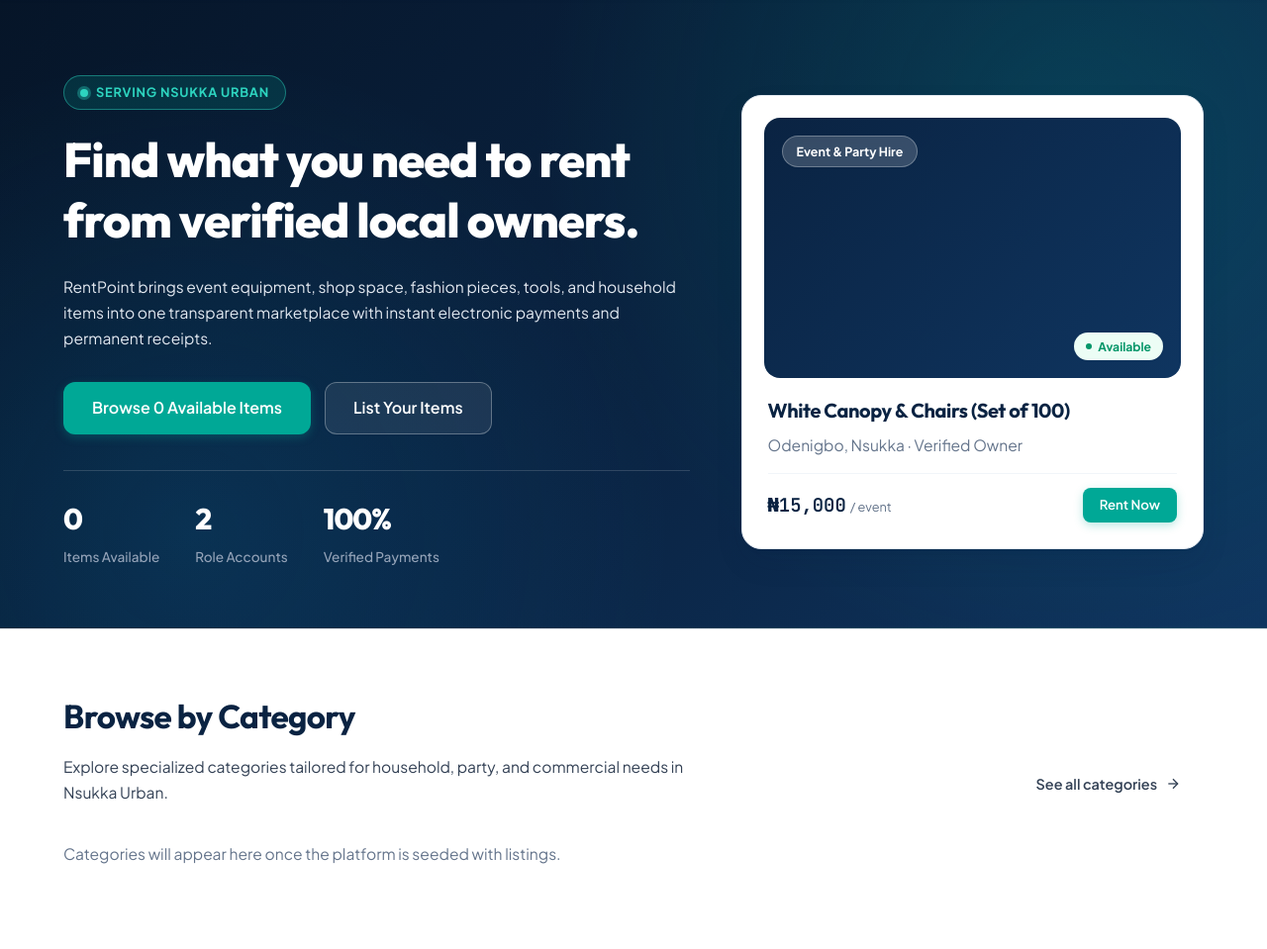
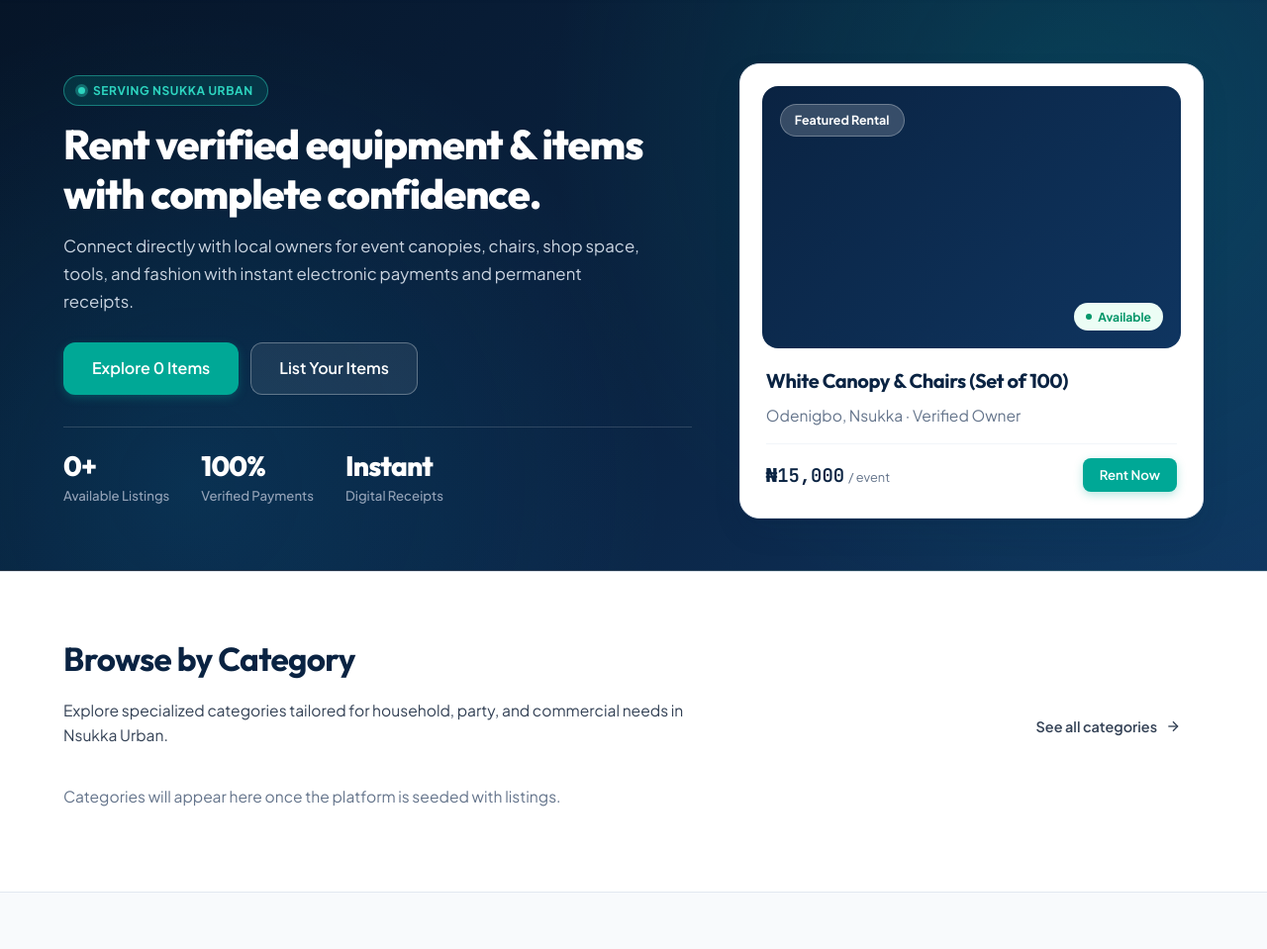
Before and after one commit to odibest7/rentpoint, a Django app: page / in a window 1280 px wide. Shown: the part 73-1032 px from the top of the page at 99% size. Run offline with Django 5.2, Linux system fonts and the light colour scheme; data that the repository does not hold is empty.

Commit message:
feat(ui): optimize hero text hierarchy, concise copy, and centered layout structure

```diff
--- a/core/templates/core/home.html
+++ b/core/templates/core/home.html
@@ -8,14 +8,13 @@
       <span class="eyebrow">
         <span class="eyebrow-dot"></span> Serving {{ PLATFORM_SERVICE_AREA }}
       </span>
-      <h1>Find what you need to rent from verified local owners.</h1>
+      <h1>Rent verified equipment &amp; items with complete confidence.</h1>
       <p class="hero-lead">
-        RentPoint brings event equipment, shop space, fashion pieces, tools, and household
-        items into one transparent marketplace with instant electronic payments and permanent receipts.
+        Connect directly with local owners for event canopies, chairs, shop space, tools, and fashion with instant electronic payments and permanent receipts.
       </p>
       <div class="hero-actions">
         <a href="{% url 'listings:item_list' %}" class="btn btn-primary btn-lg">
-          Browse {{ item_count }} Available Items
+          Explore {{ item_count }} Items
         </a>
         <a href="{% url 'accounts:signup_item_owner' %}" class="btn btn-outline btn-lg">
           List Your Items
@@ -23,16 +22,16 @@
       </div>
       <div class="hero-stats">
         <div class="hero-stat">
-          <strong>{{ item_count }}</strong>
-          <span>Items Available</span>
-        </div>
-        <div class="hero-stat">
-          <strong>2</strong>
-          <span>Role Accounts</span>
+          <strong>{{ item_count }}+</strong>
+          <span>Available Listings</span>
         </div>
         <div class="hero-stat">
           <strong>100%</strong>
           <span>Verified Payments</span>
+        </div>
+        <div class="hero-stat">
+          <strong>Instant</strong>
+          <span>Digital Receipts</span>
         </div>
       </div>
     </div>
@@ -40,11 +39,11 @@
     <div class="hero-showcase-wrapper">
       <div class="hero-showcase">
         <div class="hero-showcase-media">
-          <span class="hero-showcase-tag">Event &amp; Party Hire</span>
+          <span class="hero-showcase-tag">Featured Rental</span>
           <span class="badge badge-success hero-showcase-status"><span class="badge-dot"></span>Available</span>
         </div>
         <div class="hero-showcase-body">
-          <h3 class="mt-0">White Canopy &amp; Chairs (Set of 100)</h3>
+          <h3 class="mt-0" style="color:var(--color-primary-navy);">White Canopy &amp; Chairs (Set of 100)</h3>
           <p class="subtle">Odenigbo, Nsukka &middot; Verified Owner</p>
           <div class="item-card-footer">
             <div class="item-card-price">
--- a/listings/templates/listings/item_list.html
+++ b/listings/templates/listings/item_list.html
@@ -3,8 +3,8 @@
 {% block content %}
 <div class="page-header">
   <div class="container">
-    <span class="eyebrow">Catalogue</span>
-    <h1>Rentable items and property in {{ PLATFORM_SERVICE_AREA }}</h1>
+    <span class="eyebrow">Rental Catalogue</span>
+    <h1 class="mt-0">Rentable Items &amp; Property in {{ PLATFORM_SERVICE_AREA }}</h1>
     <p class="hero-lead mt-0">Filter by category, location, or price to find exactly what you need.</p>
   </div>
 </div>
--- a/static/css/main.css
+++ b/static/css/main.css
@@ -427,7 +427,7 @@
 
 /* ---------- Hero Section (Deep Navy Distinct Hero Design) ---------- */
 .hero {
-  padding: 76px 0 60px;
+  padding: 64px 0 52px;
   background:
     radial-gradient(circle at 85% 20%, rgba(0, 168, 150, 0.20) 0%, transparent 45%),
     radial-gradient(circle at 15% 85%, rgba(14, 165, 233, 0.14) 0%, transparent 40%),
@@ -441,37 +441,46 @@
 .hero-grid {
   display: grid;
   grid-template-columns: 1.15fr 0.85fr;
-  gap: 52px;
+  gap: 48px;
   align-items: center;
 }
 
 .hero h1 {
   color: #FFFFFF;
+  font-size: clamp(1.9rem, 1.4rem + 1.5vw, 2.65rem);
+  font-weight: 800;
+  line-height: 1.2;
+  letter-spacing: -0.025em;
+  margin-bottom: 14px;
 }
 
 .hero .hero-lead {
-  color: #E2E8F0;
+  font-size: 1.05rem;
+  line-height: 1.65;
+  color: #CBD5E1;
+  max-width: 48ch;
+  margin-bottom: 0;
 }
 
 .eyebrow {
   display: inline-flex;
   align-items: center;
   gap: 8px;
-  font-size: 0.8rem;
+  font-size: 0.75rem;
   font-weight: 700;
-  letter-spacing: 0.06em;
+  letter-spacing: 0.05em;
   text-transform: uppercase;
   color: #2DD4BF;
   background: rgba(0, 168, 150, 0.18);
   border: 1px solid rgba(45, 212, 191, 0.45);
   border-radius: var(--radius-full);
-  padding: 6px 16px;
-  margin-bottom: 20px;
+  padding: 5px 14px;
+  margin-bottom: 14px;
 }
 
 .eyebrow-dot {
-  width: 8px;
-  height: 8px;
+  width: 7px;
+  height: 7px;
   border-radius: 50%;
   background: #2DD4BF;
   box-shadow: 0 0 0 3px rgba(45, 212, 191, 0.35);
@@ -479,30 +488,31 @@
 
 .hero-actions {
   display: flex;
-  gap: 14px;
+  gap: 12px;
   flex-wrap: wrap;
-  margin: 32px 0 36px;
+  margin: 28px 0 32px;
 }
 
 .hero-stats {
   display: flex;
-  gap: 36px;
+  gap: 32px;
   flex-wrap: wrap;
-  padding-top: 24px;
+  padding-top: 22px;
   border-top: 1px solid rgba(255, 255, 255, 0.15);
 }
 
 .hero-stat strong {
   display: block;
   font-family: var(--font-display);
-  font-size: 1.85rem;
+  font-size: 1.75rem;
   font-weight: 800;
   color: #FFFFFF;
   letter-spacing: -0.03em;
+  line-height: 1.2;
 }
 
 .hero-stat span {
-  font-size: 0.85rem;
+  font-size: 0.825rem;
   color: #94A3B8;
   font-weight: 500;
 }
@@ -1109,19 +1119,27 @@
 
 /* ---------- Page Header Hero Section (Distinct Deep Navy Banner) ---------- */
 .page-header {
-  padding: 52px 0 46px;
+  padding: 40px 0 34px;
   background:
     radial-gradient(circle at 85% 20%, rgba(0, 168, 150, 0.18) 0%, transparent 45%),
     radial-gradient(circle at 10% 80%, rgba(14, 165, 233, 0.12) 0%, transparent 40%),
     linear-gradient(135deg, #061528 0%, #0A2342 55%, #0F3560 100%);
   color: #FFFFFF;
-  margin-bottom: 40px;
+  margin-bottom: 36px;
   border-bottom: 1px solid rgba(255, 255, 255, 0.1);
   position: relative;
   overflow: hidden;
 }
 
-.page-header h1,
+.page-header h1 {
+  color: #FFFFFF;
+  font-size: clamp(1.5rem, 1.25rem + 0.8vw, 1.95rem);
+  font-weight: 700;
+  line-height: 1.25;
+  letter-spacing: -0.02em;
+  margin-bottom: 6px;
+}
+
 .page-header h2,
 .page-header h3 {
   color: #FFFFFF;
@@ -1131,12 +1149,19 @@
 .page-header .subtle,
 .page-header .hero-lead {
   color: #CBD5E1;
+  font-size: 0.925rem;
+  line-height: 1.6;
+  max-width: 60ch;
+  margin: 0;
 }
 
 .page-header .eyebrow {
   background: rgba(0, 168, 150, 0.18);
   border: 1px solid rgba(45, 212, 191, 0.45);
   color: #2DD4BF;
+  font-size: 0.75rem;
+  padding: 4px 12px;
+  margin-bottom: 12px;
 }
 
 .page-header .eyebrow-dot {
```
Also changed, not shown: accounts/templates/accounts/profile.html (+5 -4 lines), core/templates/core/about.html (+5 -5 lines), core/templates/core/how_it_works.html (+5 -4 lines), listings/templates/listings/item_detail.html (+5 -2 lines), transactions/templates/transactions/checkout.html (+4 -4 lines), transactions/templates/transactions/receipt.html (+5 -5 lines), wallet/templates/wallet/withdraw.html (+6 -4 lines).
